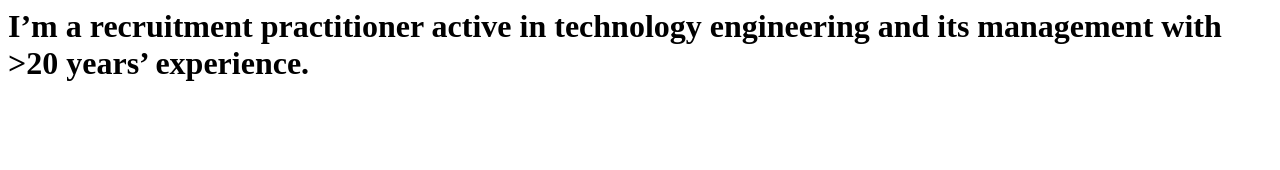
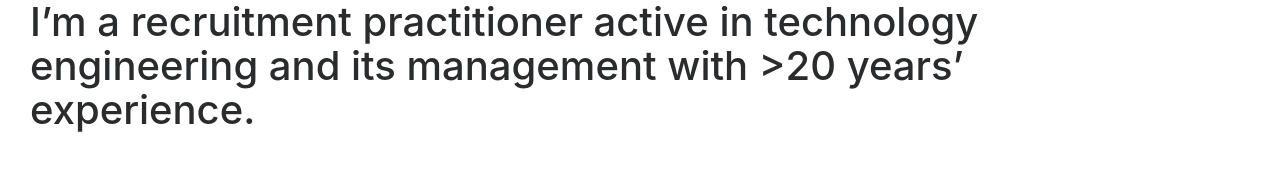
Before and after one commit to JosephMcArthur/Neil_McArthur_Website, a plain HTML site: page index.html in a window 1280 px wide. Drawn offline with Linux system fonts and the light colour scheme.

Commit message:
Update index.html

```diff
--- a/index.html
+++ b/index.html
@@ -1,3 +1,10 @@
+<head>
+		<title>Hank Quinlan, Horrible Cop</title>
+		<!-- link to main stylesheet -->
+		<link rel="stylesheet" type="text/css" href="/css/bootstrap.css">
+	</head>
+
+
 <div class="container-fluid">
   <div class="col-md-10 col-md-offset-1">
 
```
